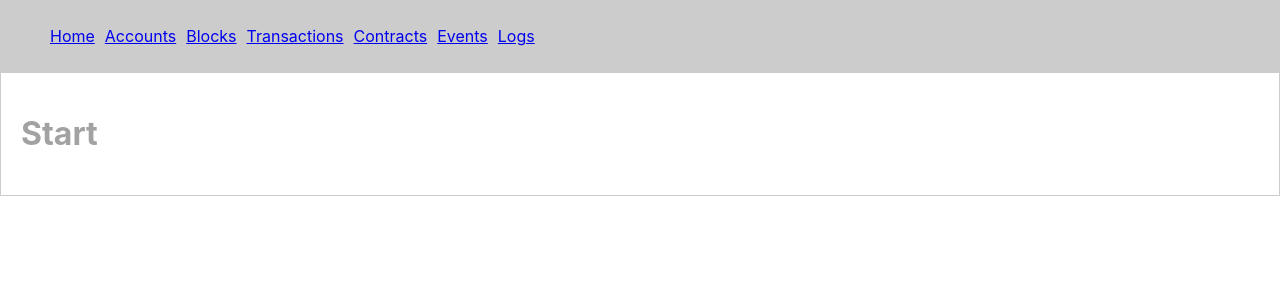
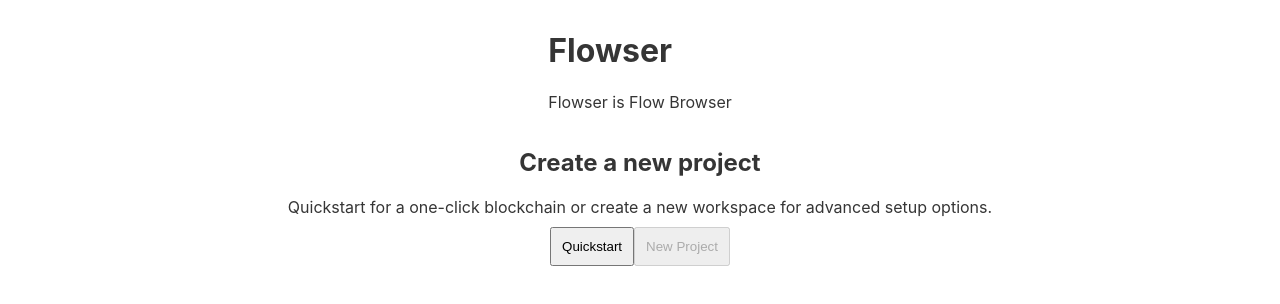
Before and after one commit to onflowser/flowser, a React (Create React App) app in the folder frontend/: page /start in a window 1280 px wide. Shown: the top 304 px of the page. Built offline with nearby package versions, Linux system fonts and the light colour scheme; no server answers.

Commit message:
- Add Start page

```diff
--- a/frontend/src/App.tsx
+++ b/frontend/src/App.tsx
@@ -1,8 +1,9 @@
 import React, { Suspense } from 'react';
 import { BrowserRouter, Switch, Route, Redirect } from 'react-router-dom';
-import './App.css';
+import './App.scss';
 import Layout from './core/components/layout/Layout';
 import Start from './pages/start/Start';
+import { routes } from './shared/constants/routes';
 
 const LazyAccounts = React.lazy(() => import('./pages/accounts/Accounts'));
 const LazyBlocks = React.lazy(() => import('./pages/blocks/Blocks'));
@@ -11,22 +12,26 @@
 const LazyEvents = React.lazy(() => import('./pages/events/Events'));
 const LazyLogs = React.lazy(() => import('./pages/logs/Logs'));
 
+const RouteWithLayout = (props: any) => (
+    <Layout>
+        <Route {...props} />
+    </Layout>
+);
+
 function App() {
     return (
         <Suspense fallback="loading ...">
             <BrowserRouter>
-                <Layout>
-                    <Switch>
-                        <Route exact path="/start" component={Start} />
-                        <Route path="/accounts" component={LazyAccounts} />
-                        <Route path="/blocks" component={LazyBlocks} />
-                        <Route path="/transactions" component={LazyTransactions} />
-                        <Route path="/contracts" component={LazyContracts} />
-                        <Route path="/events" component={LazyEvents} />
-                        <Route path="/logs" component={LazyLogs} />
-                        <Redirect from="/" to="start" />
-                    </Switch>
-                </Layout>
+                <Switch>
+                    <Route exact path={`/${routes.start}`} component={Start} />
+                    <RouteWithLayout path={`/${routes.accounts}`} component={LazyAccounts} />
+                    <RouteWithLayout path={`/${routes.blocks}`} component={LazyBlocks} />
+                    <RouteWithLayout path={`/${routes.transactions}`} component={LazyTransactions} />
+                    <RouteWithLayout path={`/${routes.contracts}`} component={LazyContracts} />
+                    <RouteWithLayout path={`/${routes.events}`} component={LazyEvents} />
+                    <RouteWithLayout path={`/${routes.logs}`} component={LazyLogs} />
+                    <Redirect from="*" to={`/${routes.start}`} />
+                </Switch>
             </BrowserRouter>
         </Suspense>
     );
--- a/frontend/src/core/components/navigation/Navigation.tsx
+++ b/frontend/src/core/components/navigation/Navigation.tsx
@@ -15,9 +15,8 @@
             <nav>
                 <ul>
                     <li>
-                        <Link to={'/'} className="nav-link">
-                            {' '}
-                            Home{' '}
+                        <Link to={'/start'} className="nav-link">
+                            Home
                         </Link>
                     </li>
                     <li>
--- a/frontend/src/index.css
+++ b/frontend/src/index.css
@@ -11,3 +11,7 @@
   font-family: source-code-pro, Menlo, Monaco, Consolas, 'Courier New',
     monospace;
 }
+
+button {
+  padding: 10px;
+}
--- a/frontend/src/pages/start/Start.module.scss
+++ b/frontend/src/pages/start/Start.module.scss
@@ -3,5 +3,19 @@
 
 .container {
   padding: $base-spacing;
-  color: $dark-grey;
+  color: $black;
+  display: flex;
+  flex-direction: column;
+  align-items: center;
+  height: 100%;
+
+  .topContainer {
+  }
+  .bottomContainer {
+    text-align: center;
+
+    .buttonsContainer {
+      margin-top: $base-spacing;
+    }
+  }
 }
--- a/frontend/src/pages/start/Start.tsx
+++ b/frontend/src/pages/start/Start.tsx
@@ -1,7 +1,7 @@
-import React, { FunctionComponent } from 'react';
+import React, { FunctionComponent, useCallback } from 'react';
+import { useHistory } from 'react-router-dom';
 import classes from './Start.module.scss';
-import axios from 'axios';
-import { useQuery } from 'react-query';
+import { routes } from '../../shared/constants/routes';
 
 interface OwnProps {
     some: string;
@@ -10,20 +10,27 @@
 type Props = OwnProps;
 
 const Start: FunctionComponent<Props> = (props) => {
-    const fetchData = (): Promise<any[]> => {
-        return axios.get('/api/projects').then((response) => response.data);
-    };
-
-    const useProjects = () => {
-        return useQuery('projects', fetchData);
-    };
-
-    const { data } = useProjects();
+    const history = useHistory();
+    const onQuickstart = useCallback(() => {
+        history.push(`/${routes.firstRouteAfterStart}`);
+    }, []);
 
     return (
         <div className={classes.container}>
-            <h1>Start</h1>
-            {data && <p>Project name is: {data[0].name}</p>}
+            <div className={classes.topContainer}>
+                <header>
+                    <h1>Flowser</h1>
+                    <p className="tagline">Flowser is Flow Browser</p>
+                </header>
+            </div>
+            <div className={classes.bottomContainer}>
+                <h2>Create a new project</h2>
+                <span>Quickstart for a one-click blockchain or create a new workspace for advanced setup options.</span>
+                <div className={classes.buttonsContainer}>
+                    <button onClick={onQuickstart}>Quickstart</button>
+                    <button disabled={true}>New Project</button>
+                </div>
+            </div>
         </div>
     );
 };
--- /dev/null
+++ b/frontend/src/shared/constants/routes.ts
@@ -0,0 +1,10 @@
+export const routes = {
+    start: 'start',
+    accounts: 'accounts',
+    blocks: 'blocks',
+    transactions: 'transactions',
+    contracts: 'contracts',
+    events: 'events',
+    logs: 'logs',
+    firstRouteAfterStart: 'accounts',
+};
--- a/frontend/src/styles/colors.scss
+++ b/frontend/src/styles/colors.scss
@@ -1,3 +1,3 @@
 $dark-grey: #a2a2a2;
 $light-grey: #ccc;
-$black: #505050;
+$black: #353535;
```
Also changed, not shown: frontend/src/App.scss (renamed from frontend/src/App.css), 1 other file (tests, documents, lock files or other folders).
